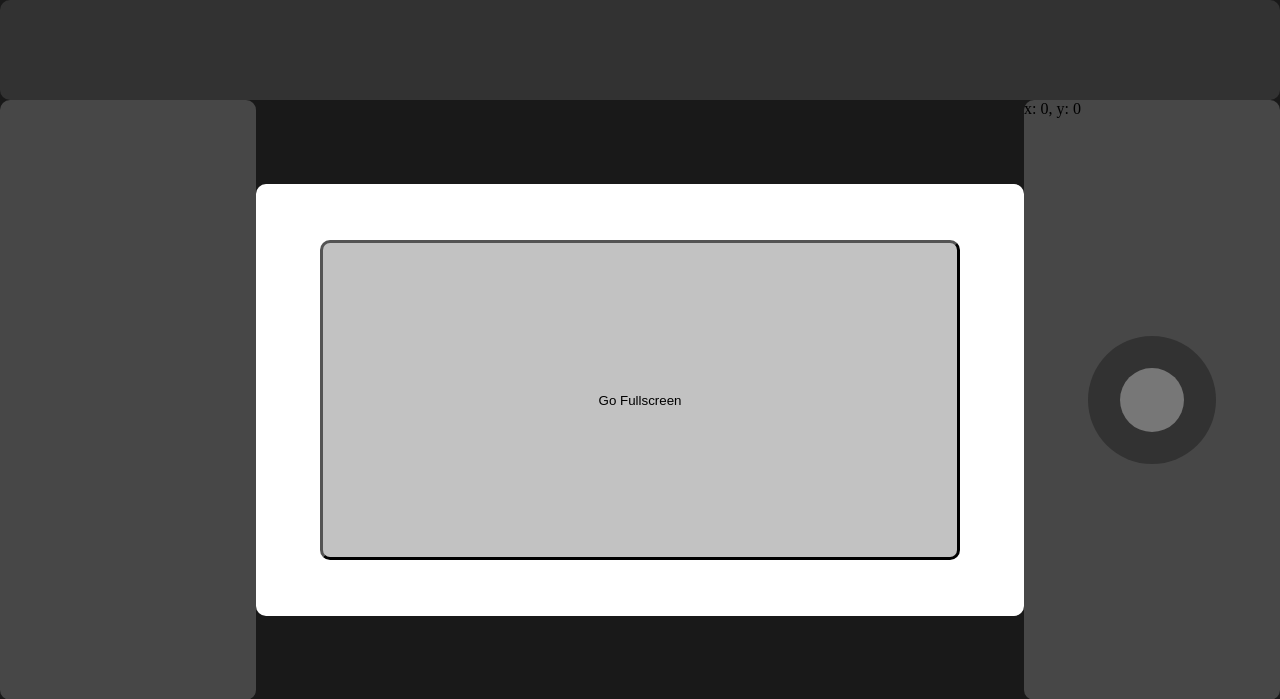
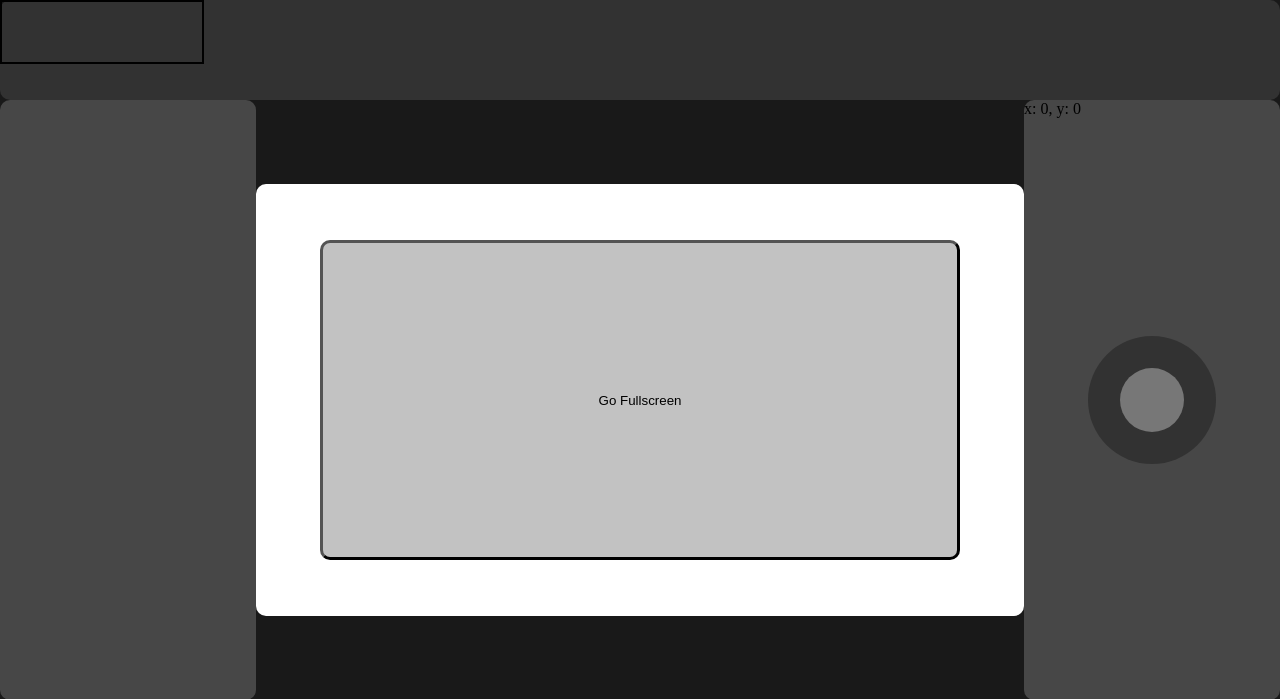
Before and after one commit to sangvikh/webhmi, a Flask app: page / in a window 1280 px wide. Shown: the top 699 px of the page. Run offline with Flask 3, Linux system fonts and the light colour scheme.

Commit message:
Added a simple battery indicator

```diff
--- /dev/null
+++ b/static/battery.js
@@ -0,0 +1,24 @@
+function updateBatteryStatus(battery) {
+    const batteryLevel = document.getElementById('battery-level');
+    const batteryText = document.getElementById('battery-text');
+
+    const level = battery.level * 100;
+    batteryLevel.style.width = `${level}%`;
+    batteryText.innerText = `${level.toFixed(0)}%`;
+
+    if (level > 70) {
+        batteryLevel.style.backgroundColor = 'lime';
+    } else if (level > 30) {
+        batteryLevel.style.backgroundColor = 'yellow';
+    } else {
+        batteryLevel.style.backgroundColor = 'red';
+    }
+}
+
+navigator.getBattery().then(battery => {
+    updateBatteryStatus(battery);
+
+    battery.addEventListener('levelchange', () => {
+        updateBatteryStatus(battery);
+    });
+});
--- a/static/styles.css
+++ b/static/styles.css
@@ -72,7 +72,7 @@ body {
     border-width: 3px;
 }
 
-overlay {
+.overlay {
     position: fixed;
     top: 0;
     left: 0;
@@ -81,3 +81,25 @@ overlay {
     background-color: rgba(0, 0, 0, 0.5);
     display: none;
 }
+
+.battery-container {
+    width: 200px;
+    height: 60px;
+    border: 2px solid black;
+    position: relative;
+}
+.battery-level {
+    height: 100%;
+    background-color: lime;
+    position: absolute;
+    left: 0;
+    transition: width 0.5s;
+}
+.battery-text {
+    position: absolute;
+    top: 50%;
+    left: 50%;
+    transform: translate(-50%, -50%);
+    font-size: 24px;
+    font-weight: bold;
+}
--- a/templates/index.html
+++ b/templates/index.html
@@ -15,7 +15,12 @@
     <button class="fullscreen-button" id="fullscreenButton">Go Fullscreen</button>
     <script src="{{ url_for('static', filename='fullscreen.js') }}"></script>
 
-    <div class="banner" id="topBanner"style="top: 0;"></div>
+    <div class="banner" id="topBanner"style="top: 0;">
+        <div class="battery-container">
+            <div class="battery-level" id="battery-level"></div>
+            <div class="battery-text" id="battery-text"></div>
+        </div>
+        <script src="{{ url_for('static', filename='battery.js') }}"></script></div>
     <div class="banner" id="bottomBanner"style="bottom: 0;"></div>
     <div class="widget" id="leftWidget" style="left: 0;"></div>
     <div class="widget" id="rightWidget"style="right: 0;">
```
Also changed, not shown: readme.md.
